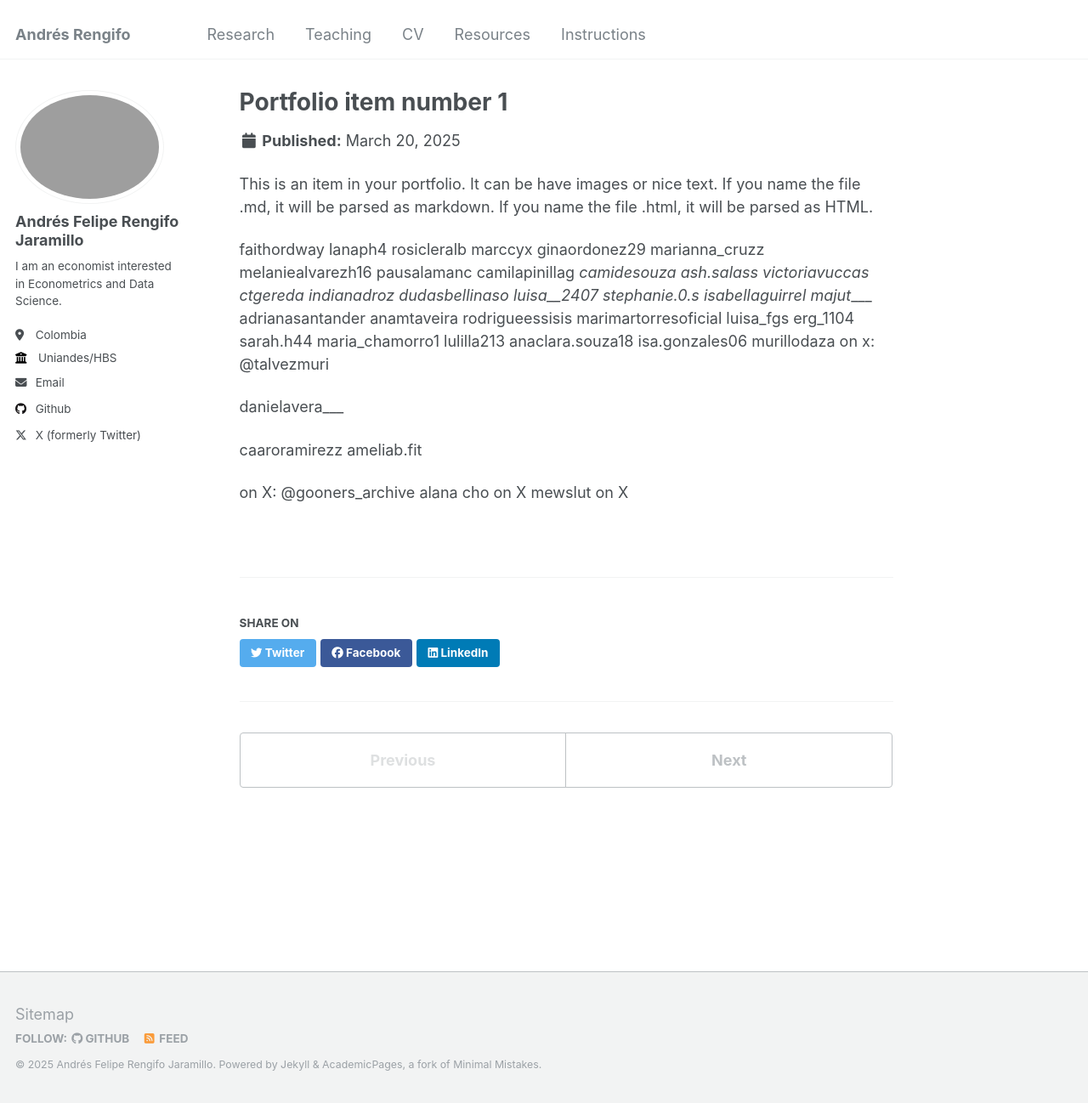
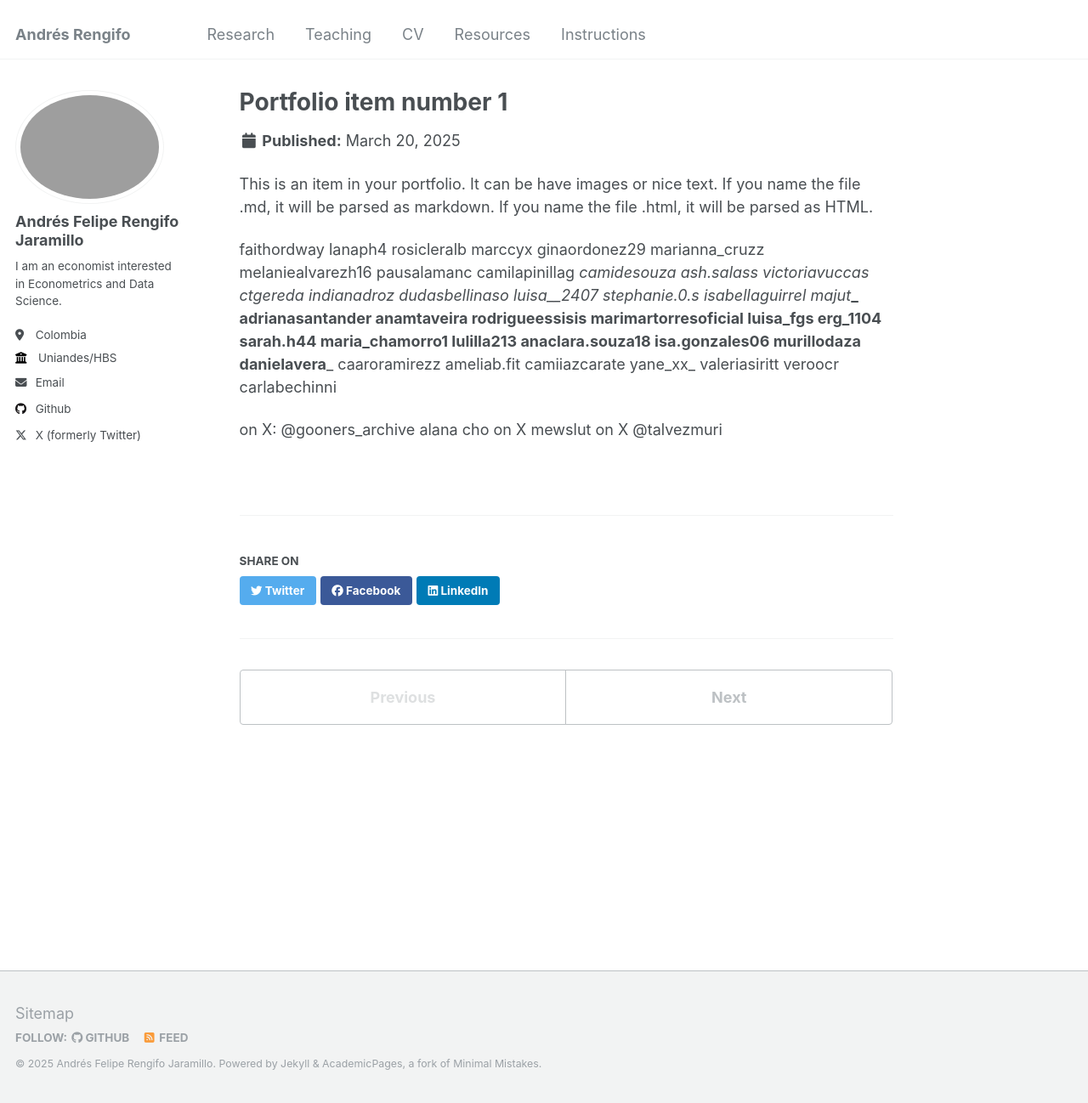
Before and after one commit to RengifoAndres/RengifoAndres.github.io, a Jekyll site: the page built from _portfolio/portfolio-1.md, in a window 1280 px wide and 1298 px high. Shown: the whole window at 85% size. Built offline with Jekyll 4.4.1, drawn with Linux system fonts in a browser that asks for light colours.

Commit message:
Update portfolio-1.md

```diff
--- a/_portfolio/portfolio-1.md
+++ b/_portfolio/portfolio-1.md
@@ -38,16 +38,17 @@ lulilla213
 anaclara.souza18
 isa.gonzales06
 murillodaza
-on x:
-@talvezmuri
-
 danielavera___
-
 caaroramirezz
 ameliab.fit
-
+camiiazcarate
+yane_xx_
+valeriasiritt
+veroocr
+carlabechinni
 
 on X:
 @gooners_archive
 alana cho on X
 mewslut on X
+@talvezmuri
```
